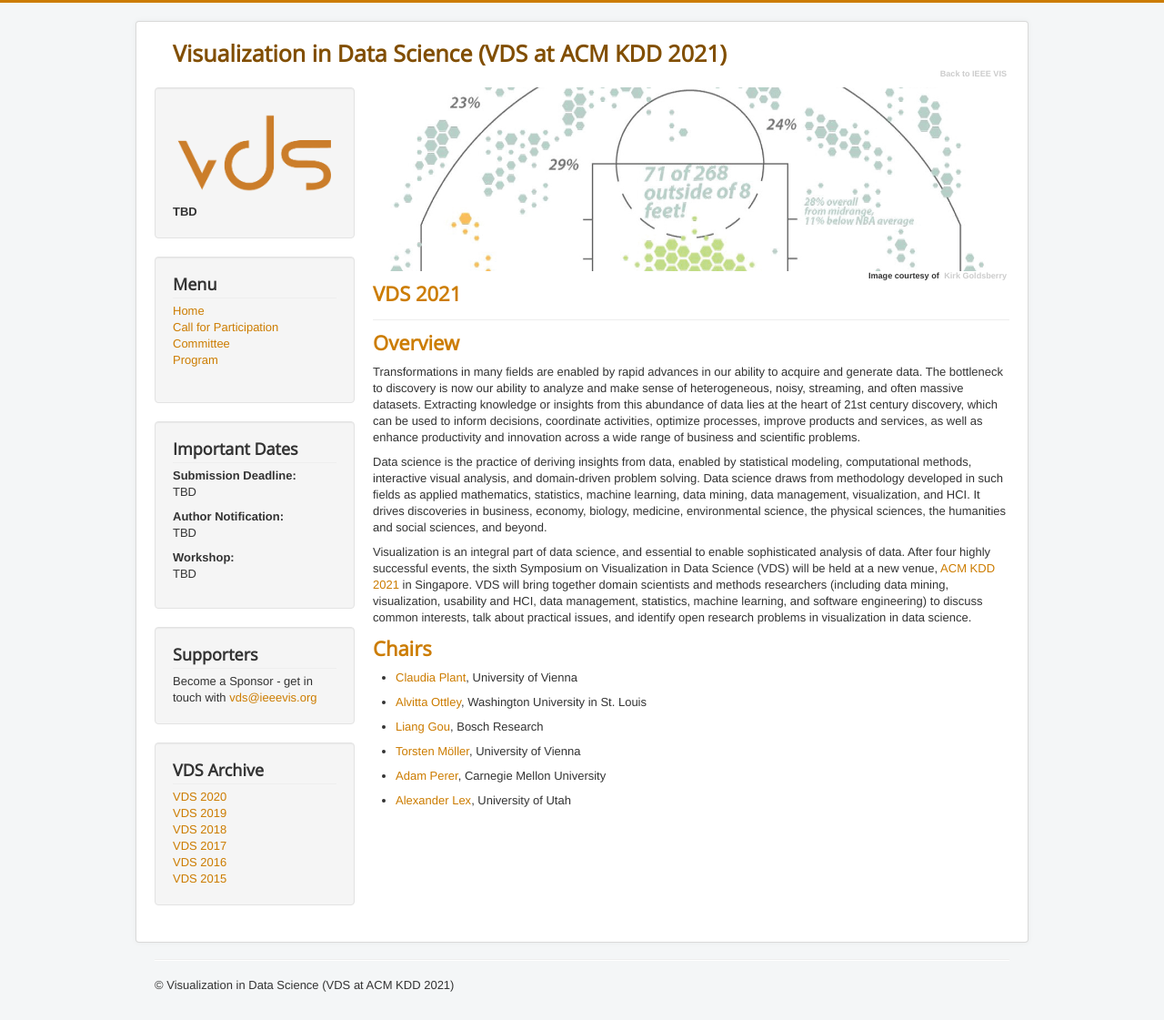
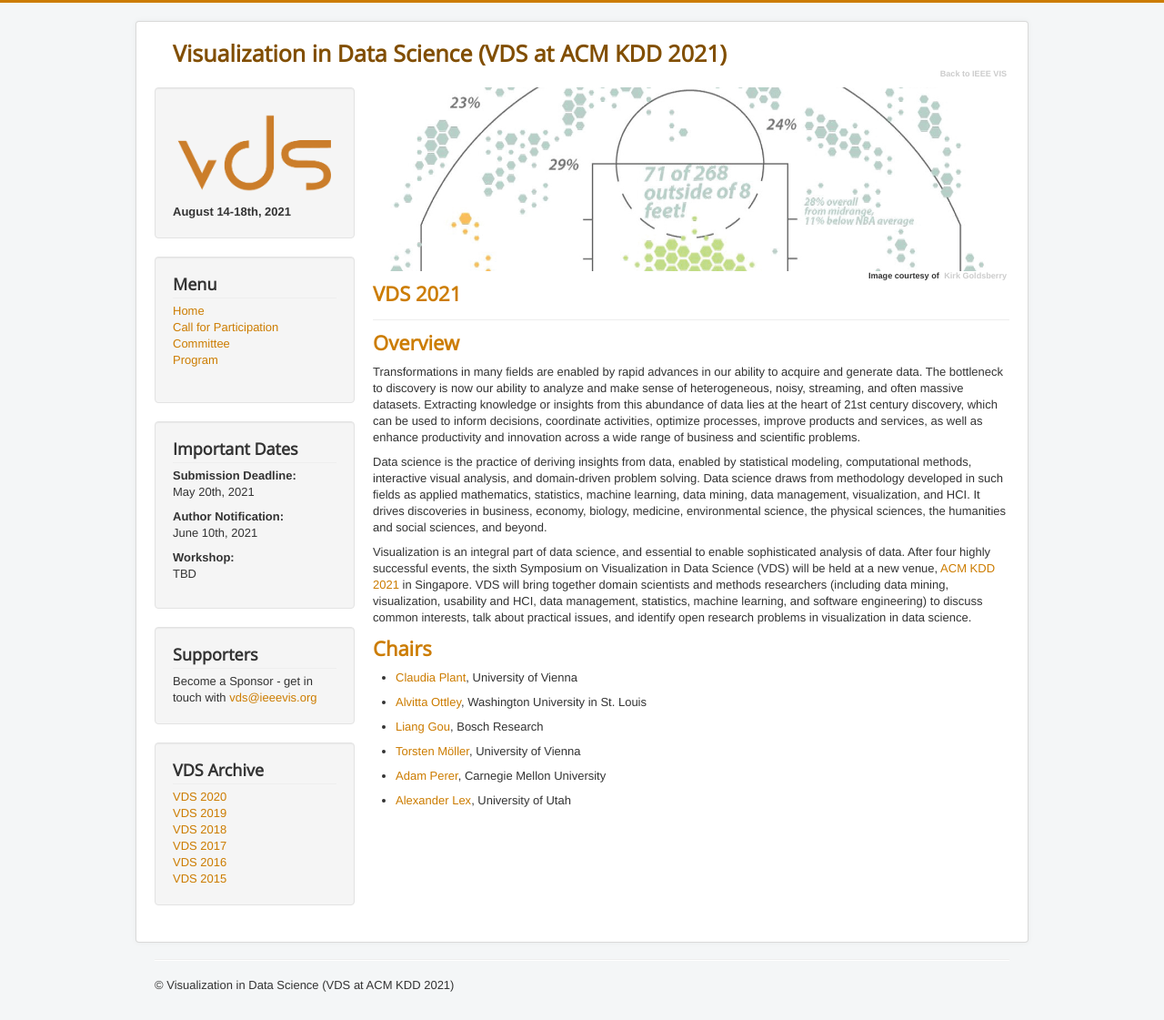
Before and after one commit to visualdatascience/2022, a Jekyll site: the page built from index.md, in a window 1280 px wide. Shown: the whole page at 91% size. Built offline with Jekyll 4.4.1, drawn with Linux system fonts in a browser that asks for light colours.

Commit message:
updated paper sub/notification dates

```diff
--- a/_config.yml
+++ b/_config.yml
@@ -5,10 +5,10 @@ description: "Visualization in Data Science (VDS at ACM KDD 2021)"
 baseurl: "/2021"
 url: "http://www.visualdatascience.org/"
 conferenceshort: "VDS 2021"
-conferencedate: "TBD" #"Mon, Oct. 26, 2020"
+conferencedate: "August 14-18th, 2021" #"Mon, Oct. 26, 2020"
 
-deadline_submission: "TBD" # <s>Fri, July 17, 2020</s><br> Fri, July 24, 2020"
-deadline_notification: "TBD" #"<s>Fri, August 28, 2020</s><br> Fri, Sept. 4, 2020"
+deadline_submission: "May 20th, 2021" # <s>Fri, July 17, 2020</s><br> Fri, July 24, 2020"
+deadline_notification: "June 10th, 2021" #"<s>Fri, August 28, 2020</s><br> Fri, Sept. 4, 2020"
 event_date: "TBD" #"Mon, Oct. 26, 2020"
 
 # Build settings
```
